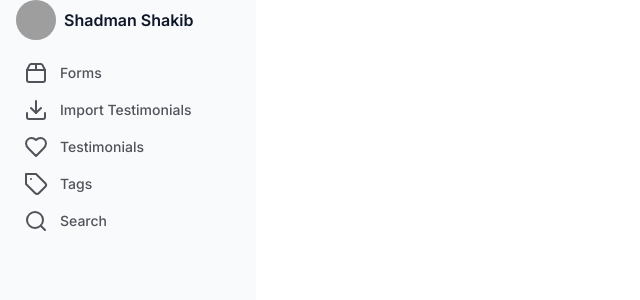
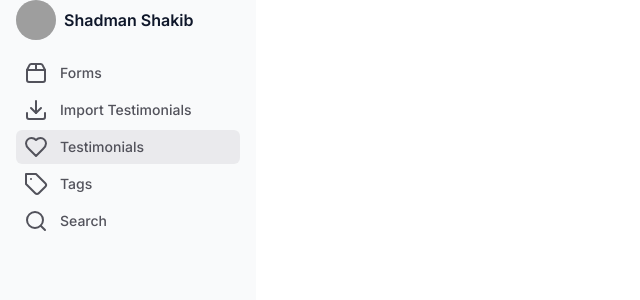
Before and after one commit to ShadmanShakib/testimonial-frontend, a Next.js app: page / in a window 1280 px wide. Shown: the top 300 px of the page, without its empty margins (0-640 px from the left). Built offline with nearby package versions, Linux system fonts and the light colour scheme; grey boxes are pictures that could not be loaded.

Commit message:
Link highlight

```diff
--- a/features/dashboard/components/Sidebar/SidebarButton.tsx
+++ b/features/dashboard/components/Sidebar/SidebarButton.tsx
@@ -1,6 +1,7 @@
 import React from "react";
 import Link from "next/link";
 import { usePathname } from "next/navigation";
+import cn from "clsx";
 
 type Props = {
   icon?: React.ReactNode;
@@ -11,10 +12,14 @@ type Props = {
 const SidebarButton = (props: Props) => {
   const { icon, name, href } = props;
   const pathname = usePathname();
-  const isActive = pathname.startsWith(href);
+  const isActive = pathname.endsWith(href);
+  const cln = cn(
+    "relative w-full flex mb-[1px] items-center gap-3 rounded-md px-2 py-[5px] text-left text-sm font-medium text-zinc-600 duration-100 hover:bg-zinc-200/70",
+    isActive && "bg-zinc-200/70"
+  );
   return (
     <Link className="w-full" href={href}>
-      <button className="relative w-full flex mb-[1px] items-center gap-3 rounded-md px-2 py-[5px] text-left text-sm font-medium text-zinc-600 duration-100 hover:bg-zinc-200/70 ">
+      <button className={cln}>
         <div>{icon}</div>
         <div>{name}</div>
         <div className="flex-grow"></div>
```
